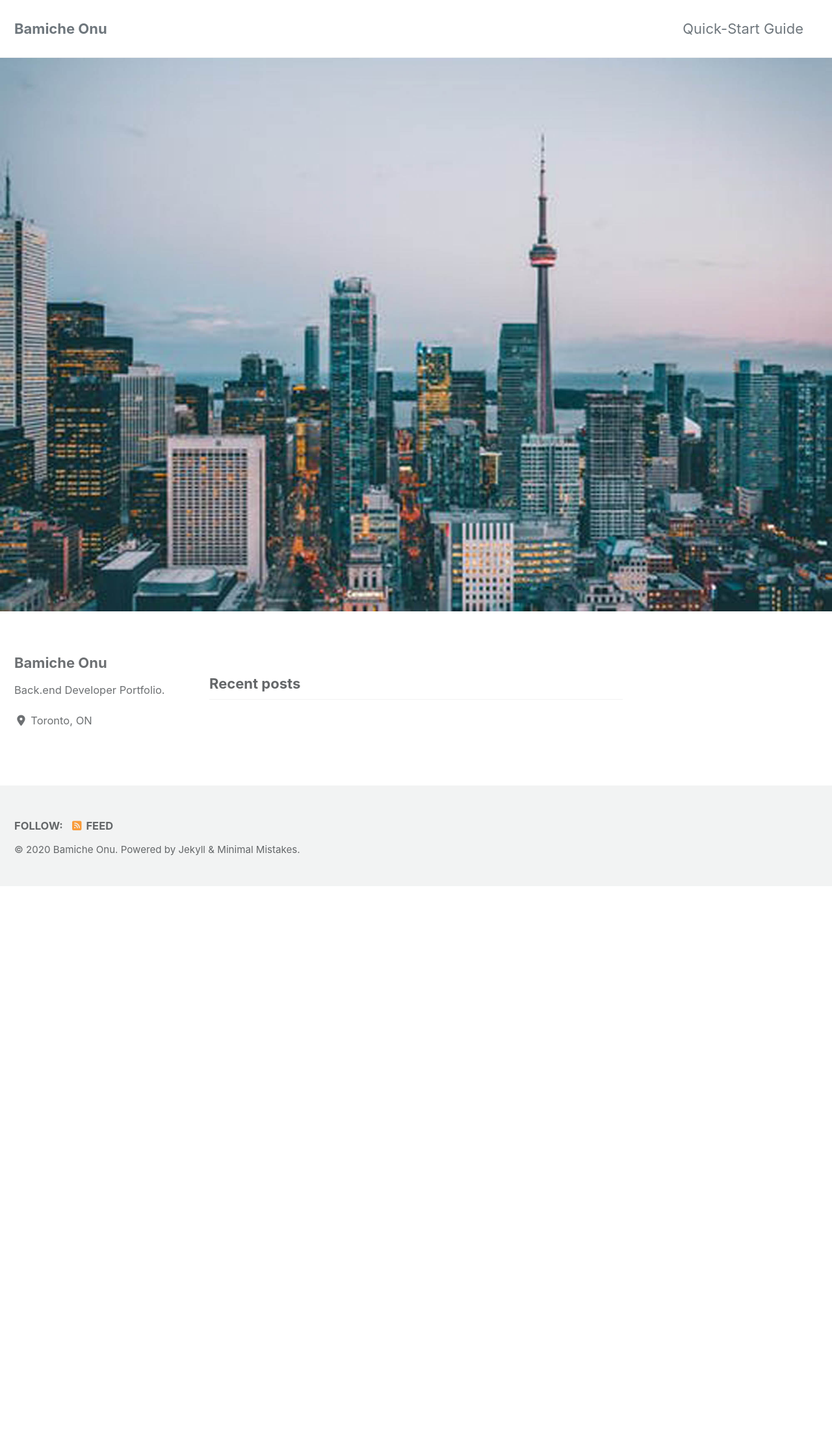
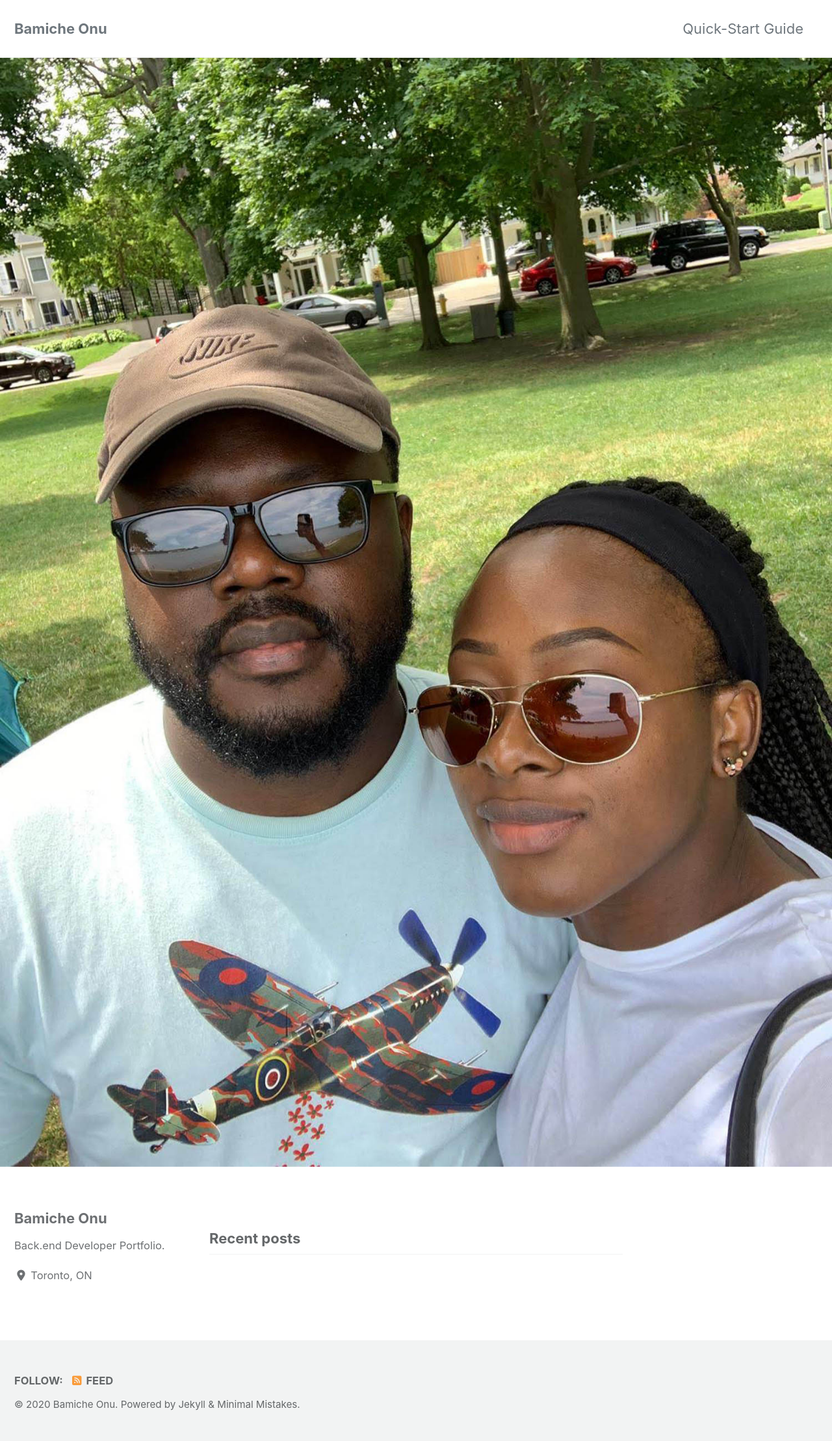
Before and after one commit to cheonu/cheonu.github.io, a Jekyll site: the page built from index.html, in a window 1280 px wide. Shown: the whole page at 65% size. Built offline with Jekyll 4.4.1, drawn with Linux system fonts in a browser that asks for light colours; cached includes are drawn as plain includes; nearby versions of some CDN libraries; the list of posts is cut into pages by our own code; before the commit the page ends 1364 px from its top, so only the background shows below that.

Commit message:
changes to _config

```diff
--- a/index.html
+++ b/index.html
@@ -2,5 +2,5 @@
 layout: home
 author_profile: true
 header:
-  image: "/images/Toronto.jpg"
+  image: "/images/bio-photo.jpg"
 ---
```
